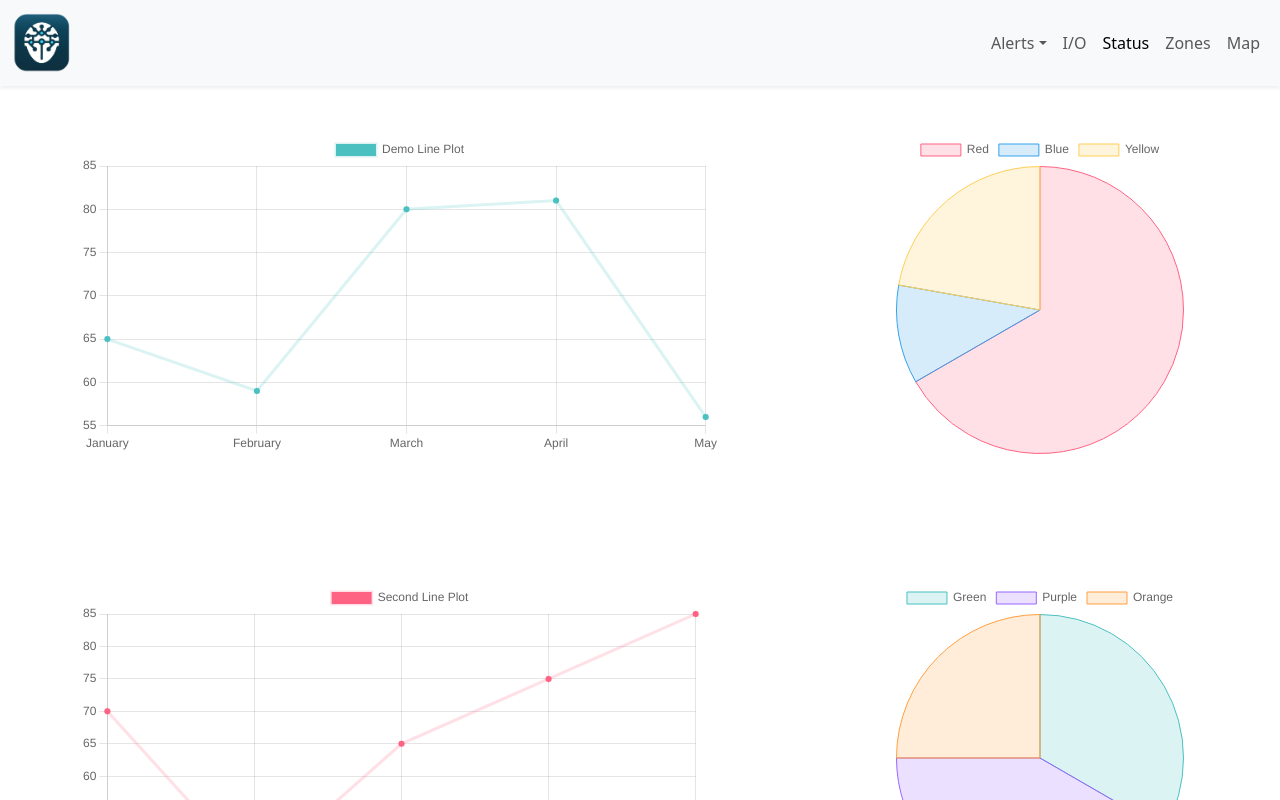
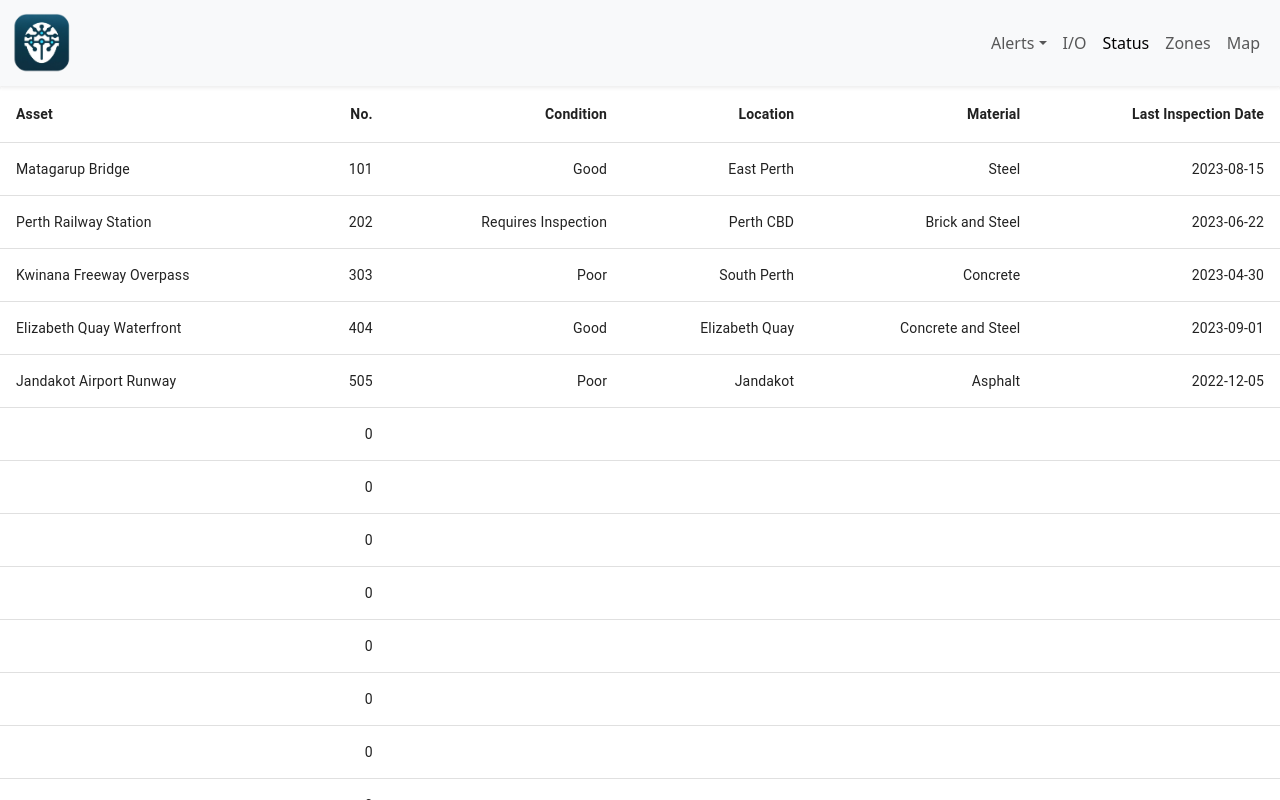
Before and after one commit to dingjw1997/AI-Dashboard, a React (Create React App) app: page /status in a window 1280 px wide. Shown: the top 800 px of the page. Built offline with nearby package versions, Linux system fonts and the light colour scheme.

Commit message:
Change status page to assets list

```diff
--- a/package.json
+++ b/package.json
@@ -3,6 +3,9 @@
   "version": "0.1.0",
   "private": true,
   "dependencies": {
+    "@emotion/react": "^11.11.4",
+    "@emotion/styled": "^11.11.0",
+    "@mui/material": "^5.15.14",
     "@testing-library/jest-dom": "^5.17.0",
     "@testing-library/react": "^13.4.0",
     "@testing-library/user-event": "^13.5.0",
--- /dev/null
+++ b/src/components/BasicTable/BasicTable.tsx
@@ -0,0 +1,97 @@
+import * as React from 'react';
+import Table from '@mui/material/Table';
+import TableBody from '@mui/material/TableBody';
+import TableCell from '@mui/material/TableCell';
+import TableContainer from '@mui/material/TableContainer';
+import TableHead from '@mui/material/TableHead';
+import TableRow from '@mui/material/TableRow';
+import Paper from '@mui/material/Paper';
+import { useNavigate } from 'react-router-dom';
+
+interface RowData {
+  name: string;
+  number: number;
+  condition: string;
+  location: string;
+  material: string;
+  lastInspectionDate: string;
+}
+
+function createData(
+  name: string,
+  number: number,
+  condition: string,
+  location: string,
+  material: string,
+  lastInspectionDate: string,
+): RowData {
+  return { name, number, condition, location, material, lastInspectionDate };
+}
+
+const rows: RowData[] = [
+  createData('Matagarup Bridge', 101, 'Good', 'East Perth', 'Steel', '2023-08-15'),
+  createData('Perth Railway Station', 202, 'Requires Inspection', 'Perth CBD', 'Brick and Steel', '2023-06-22'),
+  createData('Kwinana Freeway Overpass', 303, 'Poor', 'South Perth', 'Concrete', '2023-04-30'),
+  createData('Elizabeth Quay Waterfront', 404, 'Good', 'Elizabeth Quay', 'Concrete and Steel', '2023-09-01'),
+  createData('Jandakot Airport Runway', 505, 'Poor', 'Jandakot', 'Asphalt', '2022-12-05'),
+  createData('', 0, '', '', '', ''),
+  createData('', 0, '', '', '', ''),
+  createData('', 0, '', '', '', ''),
+  createData('', 0, '', '', '', ''),
+  createData('', 0, '', '', '', ''),
+  createData('', 0, '', '', '', ''),
+  createData('', 0, '', '', '', ''),
+  createData('', 0, '', '', '', ''),
+  createData('', 0, '', '', '', ''),
+  createData('', 0, '', '', '', ''),
+  createData('', 0, '', '', '', ''),
+];
+
+function BasicTable() {
+  const navigate = useNavigate();
+
+  const handleRowClick = (row: RowData) => {
+    navigate(`/details/${row.number}`);
+  };
+
+  return (
+    <div className="w-100 d-flex justify-content-center">
+      <TableContainer component={Paper}>
+        <Table sx={{ minWidth: 650 }} aria-label="simple table">
+          <TableHead>
+            <TableRow >
+              <TableCell sx={{fontWeight: "bold"}}>Asset</TableCell>
+              <TableCell sx={{fontWeight: "bold"}} align="right">No.</TableCell>
+              <TableCell sx={{fontWeight: "bold"}} align="right">Condition</TableCell>
+              <TableCell sx={{fontWeight: "bold"}} align="right">Location</TableCell>
+              <TableCell sx={{fontWeight: "bold"}} align="right">Material</TableCell>
+              <TableCell sx={{fontWeight: "bold"}} align="right">Last Inspection Date</TableCell>
+            </TableRow>
+          </TableHead>
+          <TableBody>
+            {rows.map((row) => (
+              <TableRow
+                key={row.name}
+                sx={{
+                  '&:last-child td, &:last-child th': { border: 0 },
+                  '&:hover': { backgroundColor: 'rgba(0, 0, 0, 0.04)' },
+                  cursor: 'pointer',
+                }}
+                onClick={() => handleRowClick(row)}
+              >
+                <TableCell component="th" scope="row">{row.name}</TableCell>
+                <TableCell align="right">{row.number}</TableCell>
+                <TableCell align="right">{row.condition}</TableCell>
+                <TableCell align="right">{row.location}</TableCell>
+                <TableCell align="right">{row.material}</TableCell>
+                <TableCell align="right">{row.lastInspectionDate}</TableCell>
+              </TableRow>
+            ))}
+          </TableBody>
+        </Table>
+      </TableContainer>
+    </div>
+  );
+}
+
+export default BasicTable;
--- a/src/pages/Status/Status.tsx
+++ b/src/pages/Status/Status.tsx
@@ -1,101 +1,103 @@
 import React from 'react';
 import Header from '../../components/Header/Header';
+import BasicTable from '../../components/BasicTable/BasicTable';
 
-import {
-  Chart as ChartJS,
-  CategoryScale,
-  LinearScale,
-  PointElement,
-  LineElement,
-  ArcElement,
-  Title,
-  Tooltip,
-  Legend,
-} from 'chart.js';
+// import {
+//   Chart as ChartJS,
+//   CategoryScale,
+//   LinearScale,
+//   PointElement,
+//   LineElement,
+//   ArcElement,
+//   Title,
+//   Tooltip,
+//   Legend,
+// } from 'chart.js';
 
-import { Line, Pie } from 'react-chartjs-2';
+// import { Line, Pie } from 'react-chartjs-2';
 
-ChartJS.register(
-  CategoryScale,
-  LinearScale,
-  PointElement,
-  LineElement,
-  ArcElement,
-  Title,
-  Tooltip,
-  Legend
-);
+// ChartJS.register(
+//   CategoryScale,
+//   LinearScale,
+//   PointElement,
+//   LineElement,
+//   ArcElement,
+//   Title,
+//   Tooltip,
+//   Legend
+// );
 
 function Status() {
 
-  const lineData1 = {
-    labels: ['January', 'February', 'March', 'April', 'May'],
-    datasets: [{
-      label: 'Demo Line Plot',
-      data: [65, 59, 80, 81, 56],
-      fill: false,
-      backgroundColor: 'rgb(75, 192, 192)',
-      borderColor: 'rgba(75, 192, 192, 0.2)',
-    }],
-  };
+  // const lineData1 = {
+  //   labels: ['January', 'February', 'March', 'April', 'May'],
+  //   datasets: [{
+  //     label: 'Demo Line Plot',
+  //     data: [65, 59, 80, 81, 56],
+  //     fill: false,
+  //     backgroundColor: 'rgb(75, 192, 192)',
+  //     borderColor: 'rgba(75, 192, 192, 0.2)',
+  //   }],
+  // };
 
 
-  const pieData1 = {
-    labels: ['Red', 'Blue', 'Yellow'],
-    datasets: [{
-      label: 'Demo Pie Chart',
-      data: [300, 50, 100],
-      backgroundColor: [
-        'rgba(255, 99, 132, 0.2)',
-        'rgba(54, 162, 235, 0.2)',
-        'rgba(255, 206, 86, 0.2)',
-      ],
-      borderColor: [
-        'rgba(255, 99, 132, 1)',
-        'rgba(54, 162, 235, 1)',
-        'rgba(255, 206, 86, 1)',
-      ],
-      borderWidth: 1,
-    }],
-  };
+  // const pieData1 = {
+  //   labels: ['Red', 'Blue', 'Yellow'],
+  //   datasets: [{
+  //     label: 'Demo Pie Chart',
+  //     data: [300, 50, 100],
+  //     backgroundColor: [
+  //       'rgba(255, 99, 132, 0.2)',
+  //       'rgba(54, 162, 235, 0.2)',
+  //       'rgba(255, 206, 86, 0.2)',
+  //     ],
+  //     borderColor: [
+  //       'rgba(255, 99, 132, 1)',
+  //       'rgba(54, 162, 235, 1)',
+  //       'rgba(255, 206, 86, 1)',
+  //     ],
+  //     borderWidth: 1,
+  //   }],
+  // };
 
 
-  const lineData2 = {
-    labels: ['June', 'July', 'August', 'September', 'October'],
-    datasets: [{
-      label: 'Second Line Plot',
-      data: [70, 45, 65, 75, 85],
-      fill: true,
-      backgroundColor: 'rgb(255, 99, 132)',
-      borderColor: 'rgba(255, 99, 132, 0.2)',
-    }],
-  };
+  // const lineData2 = {
+  //   labels: ['June', 'July', 'August', 'September', 'October'],
+  //   datasets: [{
+  //     label: 'Second Line Plot',
+  //     data: [70, 45, 65, 75, 85],
+  //     fill: true,
+  //     backgroundColor: 'rgb(255, 99, 132)',
+  //     borderColor: 'rgba(255, 99, 132, 0.2)',
+  //   }],
+  // };
 
 
-  const pieData2 = {
-    labels: ['Green', 'Purple', 'Orange'],
-    datasets: [{
-      label: 'Second Pie Chart',
-      data: [120, 150, 90],
-      backgroundColor: [
-        'rgba(75, 192, 192, 0.2)',
-        'rgba(153, 102, 255, 0.2)',
-        'rgba(255, 159, 64, 0.2)',
-      ],
-      borderColor: [
-        'rgba(75, 192, 192, 1)',
-        'rgba(153, 102, 255, 1)',
-        'rgba(255, 159, 64, 1)',
-      ],
-      borderWidth: 1,
-    }],
-  };
+  // const pieData2 = {
+  //   labels: ['Green', 'Purple', 'Orange'],
+  //   datasets: [{
+  //     label: 'Second Pie Chart',
+  //     data: [120, 150, 90],
+  //     backgroundColor: [
+  //       'rgba(75, 192, 192, 0.2)',
+  //       'rgba(153, 102, 255, 0.2)',
+  //       'rgba(255, 159, 64, 0.2)',
+  //     ],
+  //     borderColor: [
+  //       'rgba(75, 192, 192, 1)',
+  //       'rgba(153, 102, 255, 1)',
+  //       'rgba(255, 159, 64, 1)',
+  //     ],
+  //     borderWidth: 1,
+  //   }],
+  // };
 
   return (
     <div>
       <Header title="Status Readout" activeLink="Status" />
+      <BasicTable />
 
-      <div className="d-flex justify-content-around pt-5">
+      {/* <div className="d-flex justify-content-around pt-5">
         <div className="d-flex justify-content-center w-50" style={{height: '400px'}}>
           <Line data={lineData1} />
         </div>
@@ -111,7 +113,7 @@
         <div className="d-flex justify-content-center w-25" style={{height: '400px'}}>
           <Pie data={pieData2} />
         </div>
-      </div>
+      </div> */}
     </div>
   );
 }
```
Also changed, not shown: src/components/Header/Header.tsx (+2 -10 lines), 1 other file (tests, documents, lock files or other folders).
